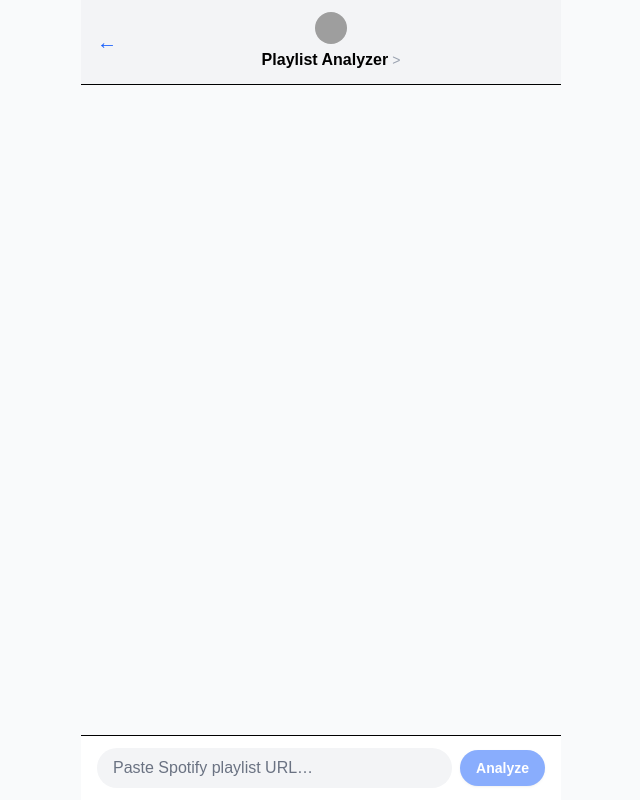
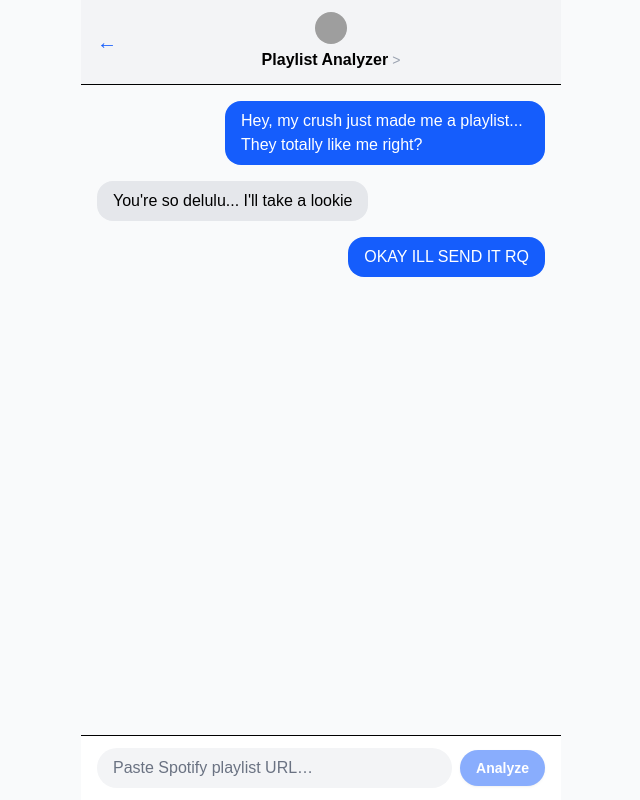
Before and after one commit to anduytran/tracklisttranslator, a Next.js app: page / in a window 1280 px wide. Shown: the whole page, without its empty margins (319-959 px from the left). Built offline with nearby package versions, Linux system fonts and the light colour scheme; grey boxes are pictures that could not be loaded.

Commit message:
added back the message area

```diff
--- a/app/page.tsx
+++ b/app/page.tsx
@@ -79,16 +79,37 @@ export default function Home() {
         <span className="text-blue-600 text-xl" />
       </div>
 
-      {/* ── Message area ──── */}
-      <div id="messages" className="flex-1 overflow-y-auto py-4 space-y-4">
+      {/* ── Message area */}
+      <div
+        id="messages"
+        className="flex-1 overflow-y-auto py-4 space-y-4"
+      >
+        <div className="flex justify-end mx-4">
+          <div className="bg-blue-600 text-white px-4 py-2 rounded-2xl max-w-xs break-words">
+            Hey, my crush just made me a playlist... They totally like me right?
+          </div>
+        </div>
+
+        <div className="flex justify-start mx-4">
+          <div className="bg-gray-200 px-4 py-2 rounded-2xl max-w-xs">
+            You're so delulu... I'll take a lookie
+          </div>
+        </div>
+
+        <div className="flex justify-end mx-4">
+          <div className="bg-blue-600 text-white px-4 py-2 rounded-2xl max-w-xs break-words">
+            OKAY ILL SEND IT RQ
+          </div>
+        </div>
         {/* • User’s input bubble (right-aligned) */}
         {lastLink && (
-          <div className="flex justify-end mx-4">
+          <div className="flex justify-end">
             <div className="bg-blue-600 text-white px-4 py-2 rounded-2xl max-w-xs break-words">
               {lastLink}
             </div>
           </div>
         )}
+
 
         {/* • Loading “…” bubble (left-aligned) */}
         {loading && (
```
